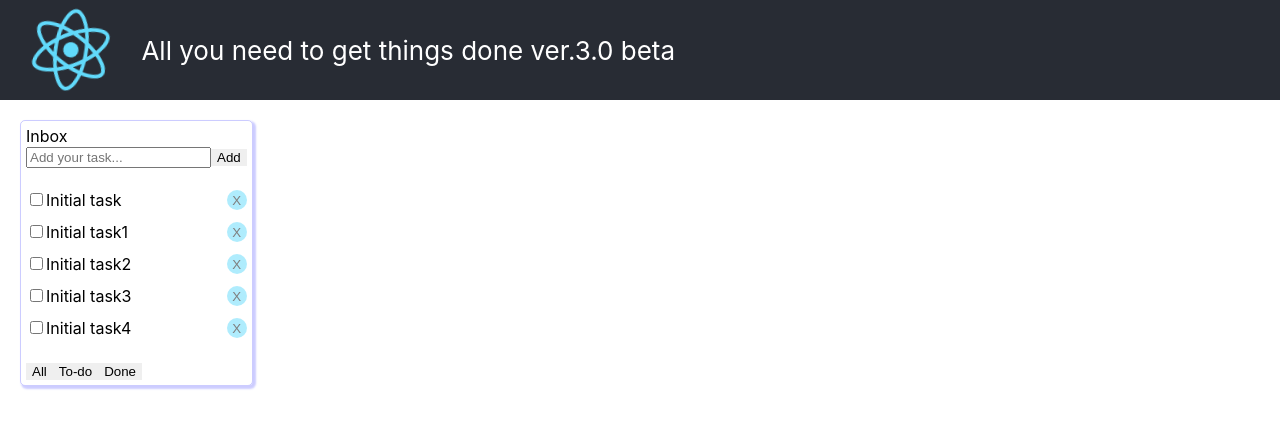
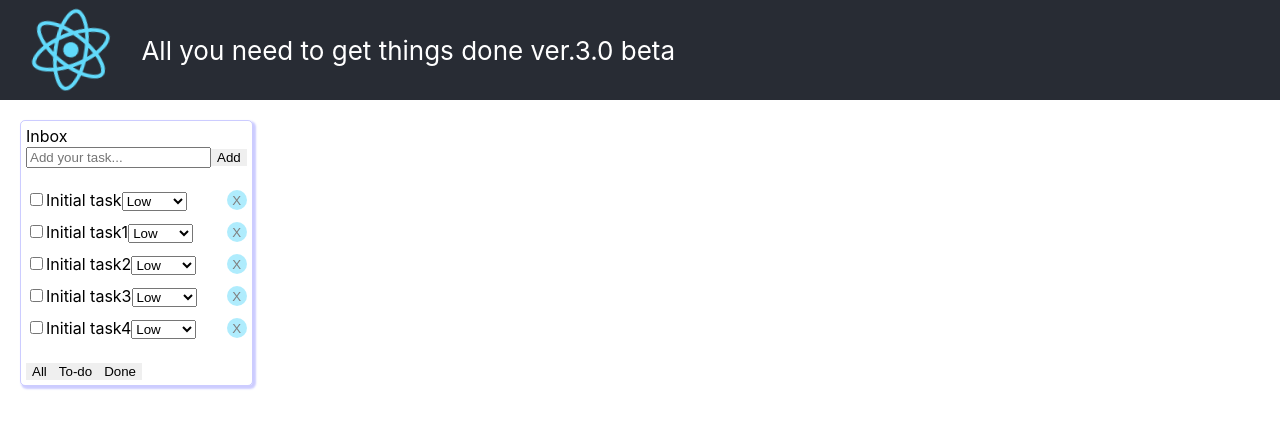
Before and after one commit to showermax/mytotdolist3, a React (Create React App) app: page / in a window 1280 px wide. Shown: the top 428 px of the page. Built offline with nearby package versions, Linux system fonts and the light colour scheme.

Commit message:
priority of tasks

```diff
--- a/src/App.css
+++ b/src/App.css
@@ -62,6 +62,10 @@ button {
 {
   opacity: 1;
 }
+.todolist select {
+
+}
+
 .App-link {
   color: #61dafb;
 }
--- a/src/App.tsx
+++ b/src/App.tsx
@@ -6,29 +6,35 @@ import {v1} from "uuid";
 
 function App() {
     const [tasks, setTasks] = useState([
-        {id: v1(), name: 'Initial task', isDone: false},
-        {id: v1(), name: 'Initial task1', isDone: false},
-        {id: v1(), name: 'Initial task2', isDone: false},
-        {id: v1(), name: 'Initial task3', isDone: false},
-        {id: v1(), name: 'Initial task4', isDone: false}
+        {id: v1(), name: 'Initial task', isDone: false, priority: 'Low'},
+        {id: v1(), name: 'Initial task1', isDone: false, priority: 'Low'},
+        {id: v1(), name: 'Initial task2', isDone: false, priority: 'Low'},
+        {id: v1(), name: 'Initial task3', isDone: false, priority: 'Low'},
+        {id: v1(), name: 'Initial task4', isDone: false, priority: 'Low'}
     ])
 
     const statusChange = (id: string) => {
-      setTasks(tasks.map(el=> el.id === id ? el = {...el, isDone: !el.isDone} : el))
+        setTasks(tasks.map(el => el.id === id ? {...el, isDone: !el.isDone} : el))
     }
-  const addTask =(newTaskName: string)=>{
-        setTasks([...tasks, {id: v1(), name: newTaskName, isDone: false}])
+
+    const priorityChange = (id: string, newpriority: string) => {
+        setTasks(tasks.map(el => el.id === id ? {...el, priority: newpriority} : el))
     }
+    const addTask = (newTaskName: string) => {
+        setTasks([...tasks, {id: v1(), name: newTaskName, isDone: false, priority: 'Low priority'}])
+    }
+    console.log(tasks)
     return (
         <div className="App">
             <header className="App-header">
-        <img src={logo} className="App-logo" alt="logo" />
+                <img src={logo} className="App-logo" alt="logo"/>
                 <p>
                     All you need to get things done ver.3.0 beta
                 </p>
             </header>
 
-      <Todolist title='Inbox' tasks={tasks} statusChange={statusChange} addTask={addTask}/>
+            <Todolist title='Inbox' tasks={tasks} statusChange={statusChange} addTask={addTask}
+                      priorityChange={priorityChange}/>
 
         </div>
     );
--- a/src/Components/Todolist.tsx
+++ b/src/Components/Todolist.tsx
@@ -1,4 +1,4 @@
-import React, {useState} from 'react';
+import React, {ChangeEvent, useState} from 'react';
 import {SuperButton} from "./SuperButton";
 import SuperInput from "./SuperInput";
 
@@ -7,13 +7,16 @@ export type TodolistPropsType = {
     title: string
     statusChange: (id: string) => void
     addTask: (s: string) => void
+    priorityChange:(id: string, newpriority: string)=> void
 }
 
 export type TaskType = {
     id: string
     name: string
     isDone: boolean
+    priority: string
 }
+//export type PriorityType = 'High'| 'Normal' | 'Low'
 
 export function Todolist(props: TodolistPropsType) {
     const [newTaskName, setNewTaskName] = useState<string>('')
@@ -35,15 +38,25 @@ export function Todolist(props: TodolistPropsType) {
                 <SuperButton title={'Add'} buttonCallback={() => addTaskButtonHandler(newTaskName)}/>
             </div>
             <ul>
-                {props.tasks.map(el =>
+                {props.tasks.map(el => {
+                    const selectOnchangeHandler = (e: ChangeEvent<HTMLSelectElement>) =>{
+                    console.log(e.currentTarget.value)
+                        props.priorityChange(el.id, e.currentTarget.value)
+                }
+                return (
                     <li key={el.id}>
                         <div>
                             <input type={"checkbox"} checked={el.isDone}
                                    onChange={() => checkboxOChangeHandler(el.id)}/>
                             {el.name}
+                            <select onChange={selectOnchangeHandler}>
+                                <option selected={el.priority === 'Normal'}> Normal </option>
+                                <option selected={el.priority === 'High'}> High</option>
+                                <option selected={el.priority === 'Low'}> Low</option>
+                            </select>
                         </div>
                         <button>X</button>
-                    </li>
+                    </li>)}
                 )}
             </ul>
             <div className={'filterblock'}>
@@ -51,6 +64,7 @@ export function Todolist(props: TodolistPropsType) {
                 <button>To-do</button>
                 <button>Done</button>
             </div>
+
         </div>
     )
 }
```
Lines whose indentation alone changed are shown as unchanged.
